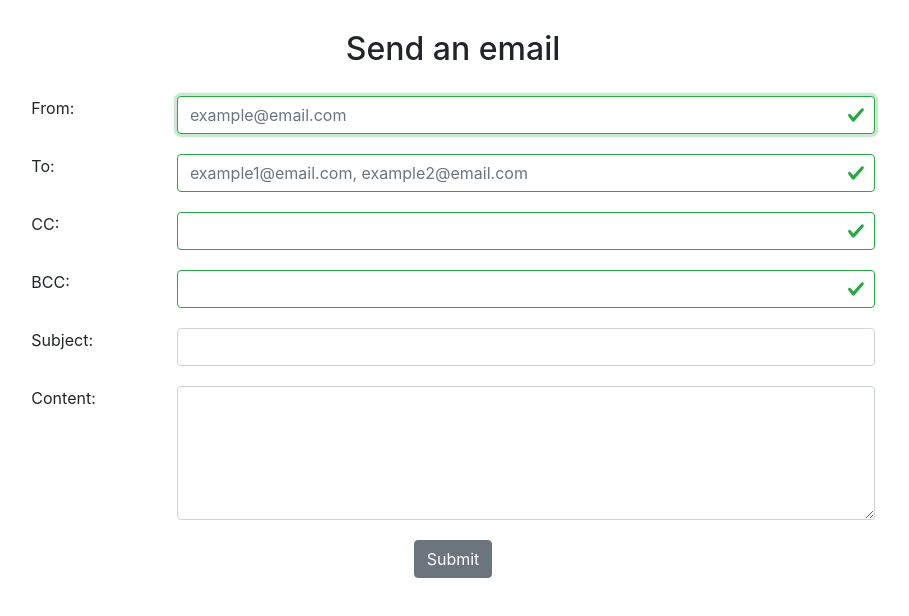
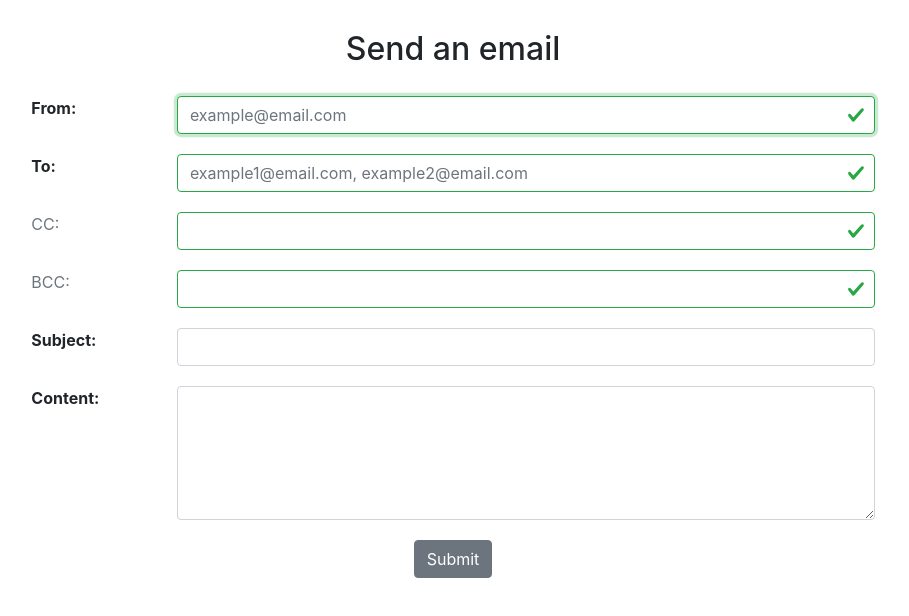
Before and after one commit to iamstevendao/email-sender, a Vue app in the folder client/: page / in a window 1280 px wide. Shown: the top 616 px of the page, without its empty margins (187-1096 px from the left). Built offline with nearby package versions, Linux system fonts and the light colour scheme.

Commit message:
Differentiate required and optional fields

```diff
--- a/client/src/views/Home.vue
+++ b/client/src/views/Home.vue
@@ -6,7 +6,7 @@
   .offset-sm-2.col-sm-8.form
     .row
       .col-sm-2
-        label(for="from") From:
+        label(for="from") #[b From:]
       .col-sm-10
         b-form-input(name="from",
                     v-model="model.from",
@@ -20,7 +20,7 @@
           | Enter an valid email address
     .row
       .col-sm-2
-        label(for="to") To:
+        label(for="to") #[b To:]
       .col-sm-10
         b-form-input(name="to",
                      v-model="model.to",
@@ -33,7 +33,7 @@
 
     .row
       .col-sm-2
-        label(for="cc") CC:
+        label.text-muted(for="cc") CC:
       .col-sm-10
         b-form-input(name="cc",
                     v-model="model.cc",
@@ -43,7 +43,7 @@
           | Enter one or more valid email address(es), separate by comma (,)
     .row
       .col-sm-2
-        label(for="bcc") BCC:
+        label.text-muted(for="bcc") BCC:
       .col-sm-10
         b-form-input(name="bcc",
                      v-model="model.bcc",
@@ -54,7 +54,7 @@
 
     .row
       .col-sm-2
-        label(for="subject") Subject:
+        label(for="subject") #[b Subject:]
       .col-sm-10
         b-form-input(name="subject",
                      v-model="model.subject",
@@ -65,7 +65,7 @@
 
     .row
       .col-sm-2
-        label(for="content") Content:
+        label(for="content") #[b Content:]
       .col-sm-10
         b-form-textarea(name="content",
                         v-model="model.content",
```
